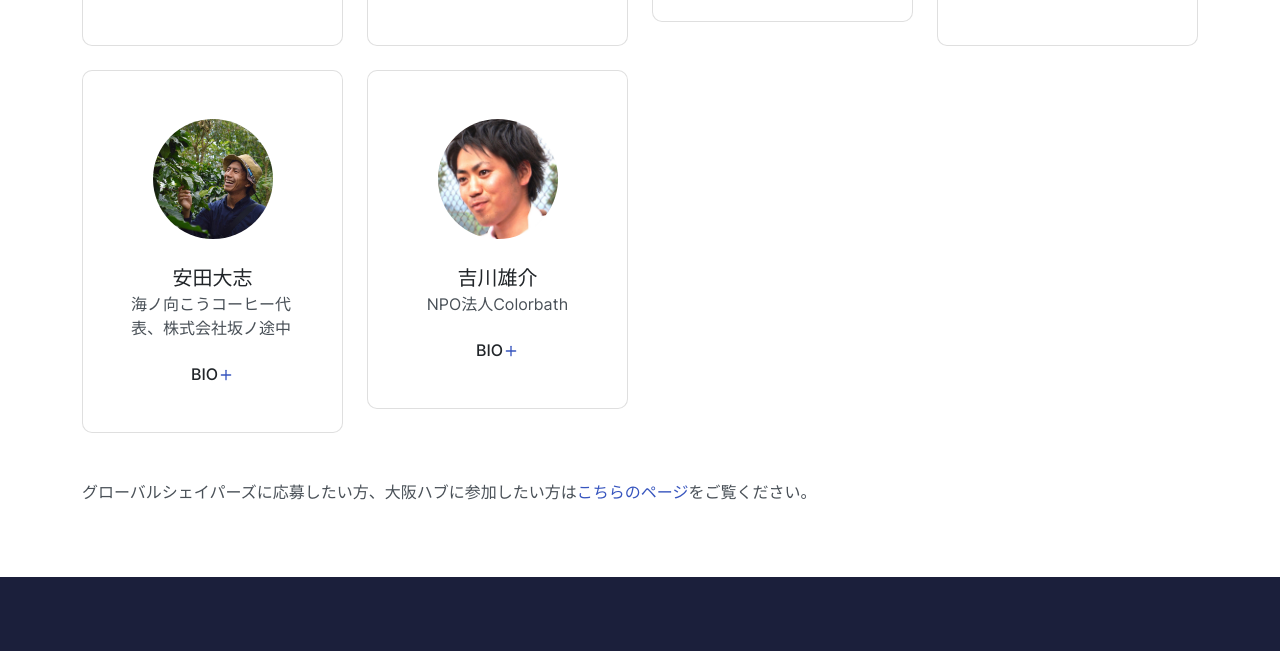
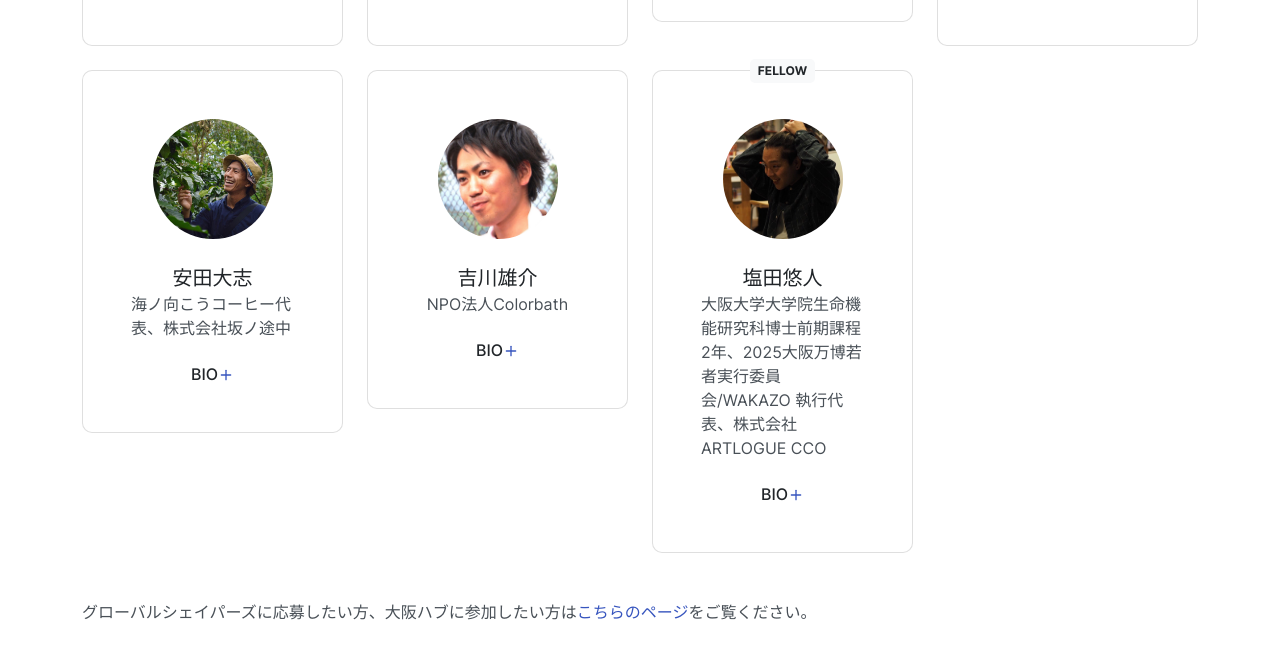
Before and after one commit to globalshapersosaka/globalshapersosaka.github.io, a plain HTML site: page members.html in a window 1280 px wide. Shown: the part 1742-2393 px from the top of the page. Drawn offline with Linux system fonts and the light colour scheme; a web font is replaced by a local one.

Commit message:
Add files via upload

```diff
--- a/members.html
+++ b/members.html
@@ -477,6 +477,30 @@
                 </div>
             </div>
           </div>
+
+          <div class="col-xl-3 col-lg-4 col-md-6" data-aos="fade-up" data-aos-delay="NaN">
+            <div class="card card-lg card-body align-items-center">
+              <span class="badge badge-light badge-top">Fellow</span>
+              <img src="assets/img/members/yutoshiota.jpg" class="avatar avatar-xlg mb-3">
+              <h5 class="mb-0">塩田悠人</h5>
+              <span class="mb-3">大阪大学大学院生命機能研究科博士前期課程2年、2025大阪万博若者実行委員会/WAKAZO 執行代表、株式会社ARTLOGUE CCO</span>
+              <div data-target="#panel-1" class="accordion-panel-title" data-toggle="collapse" role="button" aria-expanded="false" aria-controls="panel-1">
+                  <span class="h6 mb-0">BIO</span>
+                  <svg class="icon" width="24" height="24" viewBox="0 0 24 24" fill="none" xmlns="http://www.w3.org/2000/svg">
+                    <path d="M19 11H5C4.44772 11 4 11.4477 4 12C4 12.5523 4.44772 13 5 13H19C19.5523 13 20 12.5523 20 12C20 11.4477 19.5523 11 19 11Z" fill="#212529" />
+                    <path d="M13 19L13 5C13 4.44772 12.5523 4 12 4C11.4477 4 11 4.44772 11 5L11 19C11 19.5523 11.4477 20 12 20C12.5523 20 13 19.5523 13 19Z" fill="#212529" />
+                  </svg>
+                </div>
+                <div class="collapse" id="panel-1">
+                  <div class="pt-3">
+                    <p>
+                      1994年広島県生まれ。2003年からアルゼンチンに約5年間在住。愛知県立刈谷高等学校、大阪大学基礎工学部卒業。幼少期からサッカー一筋の人生を送り、サッカー留学スペイン4部プロテスト合格、サッカー同好会全国準優勝などを経験。その他RedBull SBM、GASHOO Inc. CMO、inochi学生プロジェクトコアメンバーなどを歴任。これまでテレビや新聞などメディア出演回数50回以上。大阪の地域経済・産業発展に貢献した個人法人団体施設などを表彰する、大阪活力グランプリ2018にて、市民130万人を代表してグランプリを受賞。大阪今宮戎神社十日戎の宝恵駕行列本隊へ参加予定。
+                    </p>
+                    <p><a href="https://www.facebook.com/yuto.shiota.14" class="m-1 btn-sm btn-light mb-0" target="_blank">Facebook</a></p>
+                  </div>
+                </div>
+            </div>
+          </div>
         </div>
         <div class="row">
           <div class="col">
```
